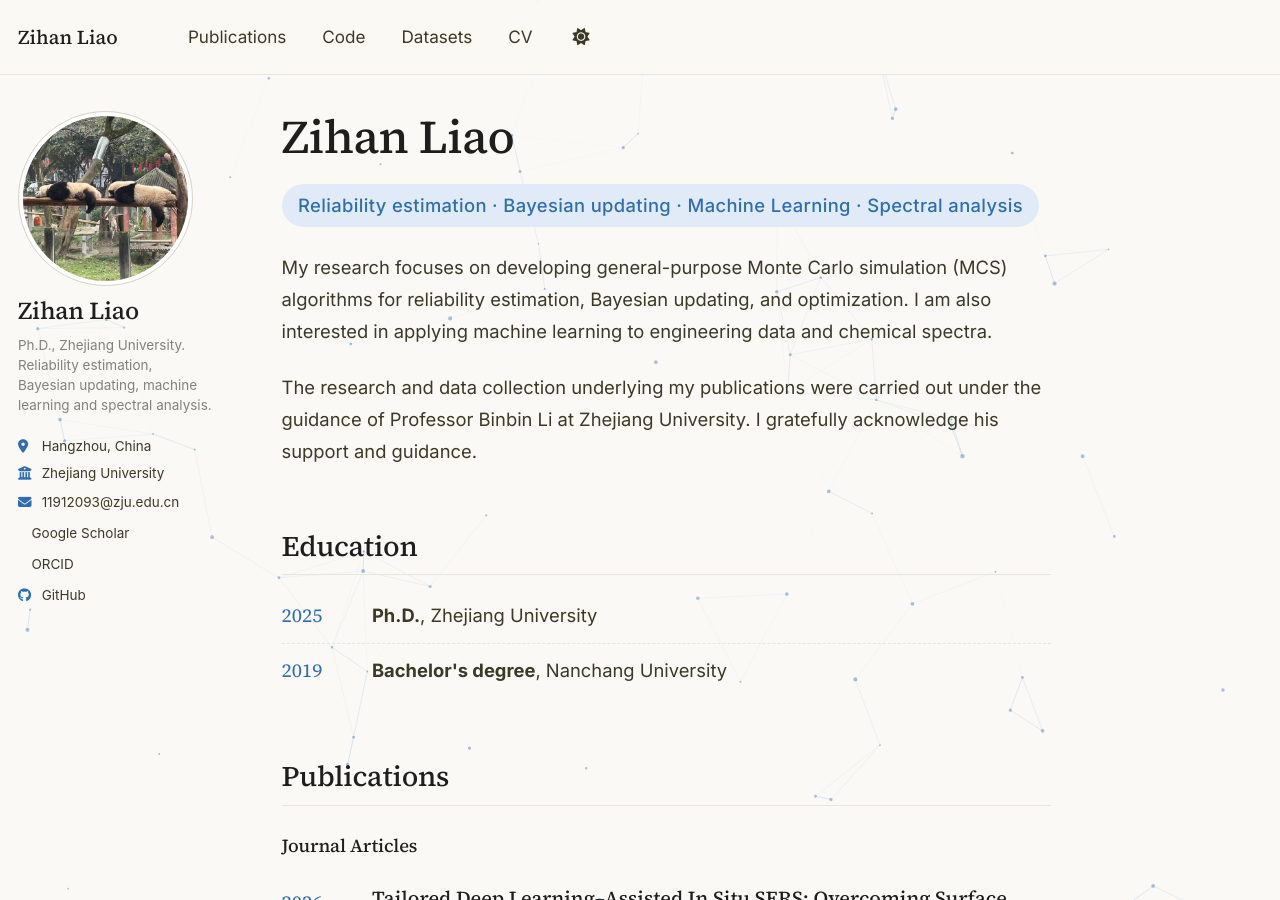
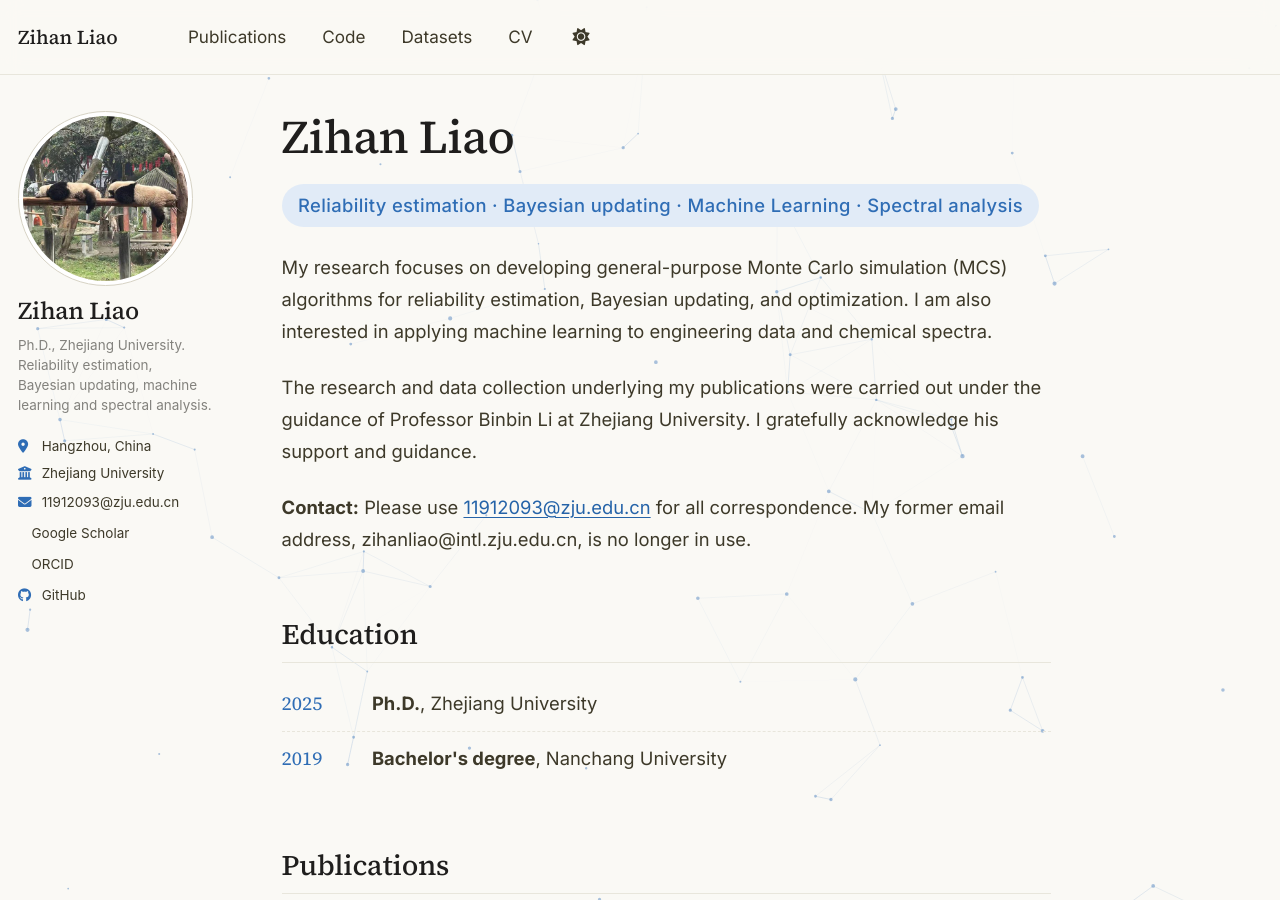
Before and after one commit to ZihanLiao-ZJU/zihanliao-zju.github.io, a Jekyll site: the page built from _pages/about.md, in a window 1280 px wide and 900 px high. Built offline with Jekyll 4.4.1, drawn with Linux system fonts in a browser that asks for light colours; a style sheet for code colours, icons or effects is not loaded.

Commit message:
Clarify current contact email and retire former address

```diff
--- a/_pages/about.md
+++ b/_pages/about.md
@@ -15,6 +15,8 @@ My research focuses on developing general-purpose Monte Carlo simulation (MCS) a
 
 The research and data collection underlying my publications were carried out under the guidance of Professor Binbin Li at Zhejiang University. I gratefully acknowledge his support and guidance.
 
+
+**Contact:** Please use [11912093@zju.edu.cn](mailto:11912093@zju.edu.cn) for all correspondence. My former email address, zihanliao@intl.zju.edu.cn, is no longer in use.
 
 ## Education
 
```
